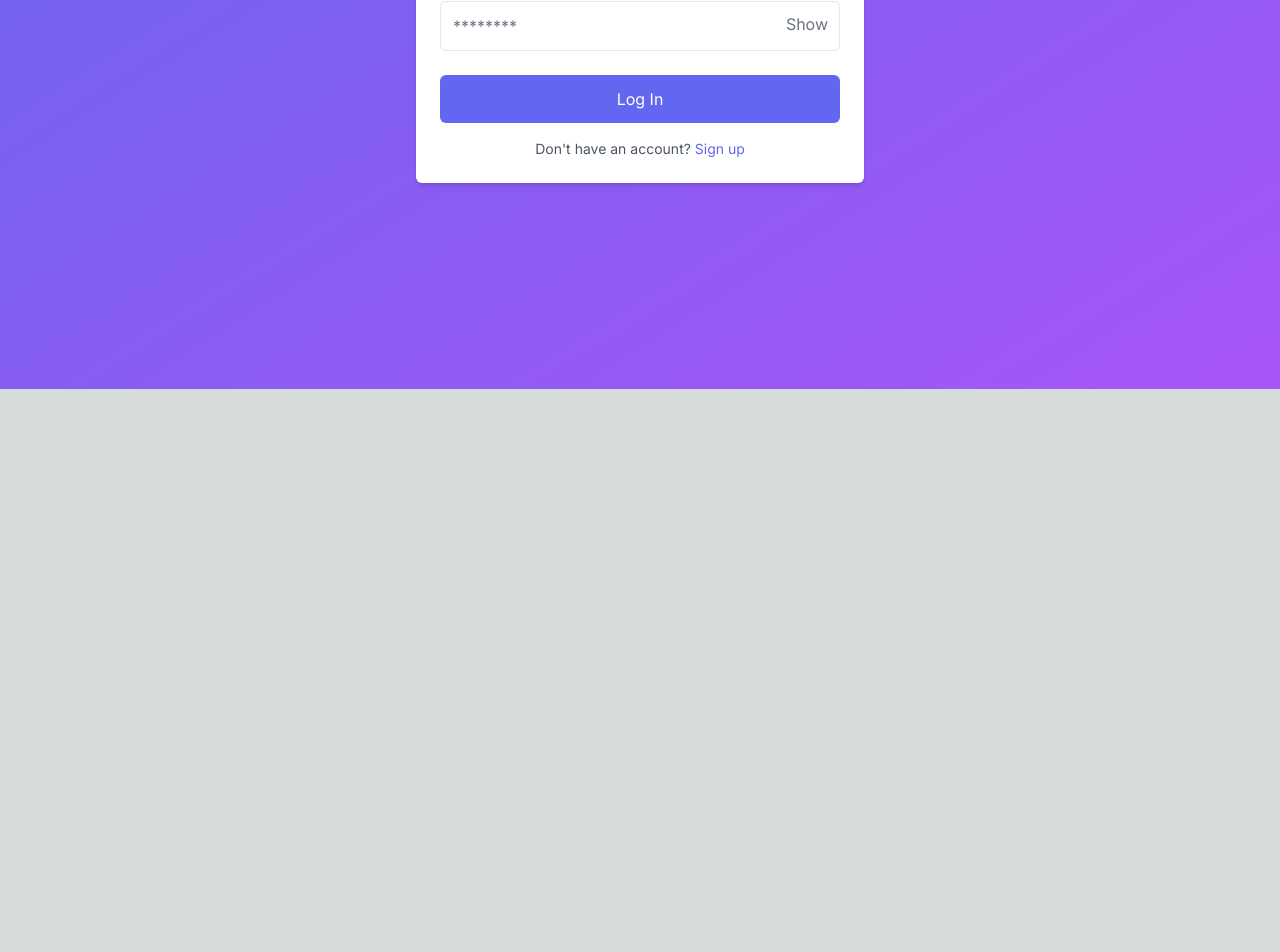
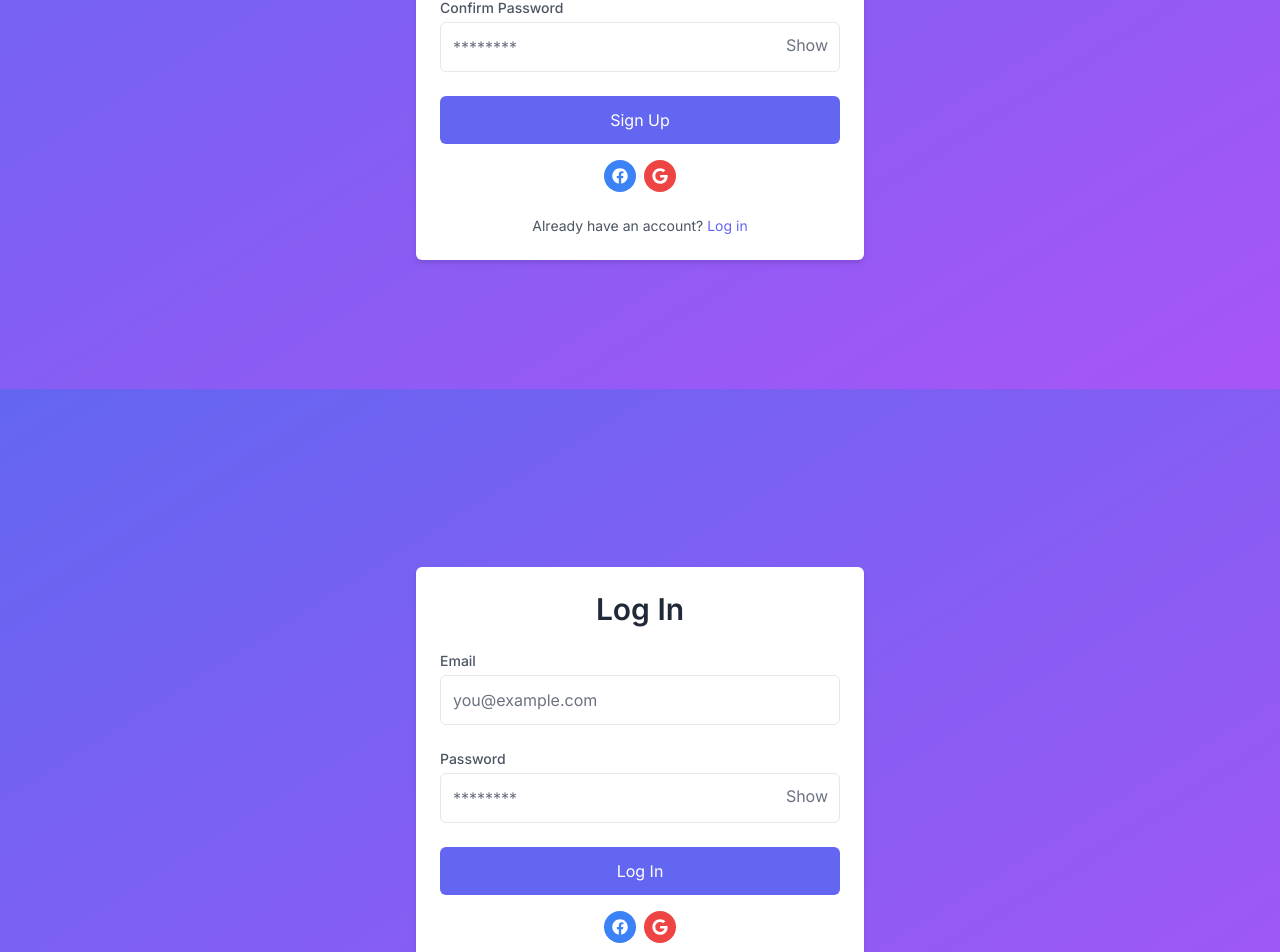
Before and after one commit to walifile/nextjs-nextauth-kit, a Next.js app: page / in a window 1280 px wide. Shown: the part 411-1363 px from the top of the page. Before the commit the page ends 800 px from the top, so only its background shows below. Built offline with nearby package versions, Linux system fonts and the light colour scheme; no server answers.

Commit message:
add social login icons in auth screen

```diff
--- a/package.json
+++ b/package.json
@@ -14,6 +14,7 @@
     "next-auth": "^4.24.5",
     "react": "^18",
     "react-dom": "^18",
+    "react-icons": "^5.0.1",
     "yup": "^1.3.3"
   },
   "devDependencies": {
--- a/src/app/page.js
+++ b/src/app/page.js
@@ -30,6 +30,7 @@ export default function Home() {
           await signIn("google");
         }}
       /> */}
+      <SignUp />
       <SignIn />
     </>
   );
--- a/src/components/SignIn.js
+++ b/src/components/SignIn.js
@@ -3,6 +3,7 @@
 import React, { useState } from "react";
 import { useFormik } from "formik";
 import * as Yup from "yup";
+import { FaFacebook, FaGoogle } from "react-icons/fa";
 
 const Login = () => {
   const [showPassword, setShowPassword] = useState(false);
@@ -99,7 +100,18 @@ const Login = () => {
             Log In
           </button>
         </form>
-        <p className="mt-4 text-sm text-gray-600 text-center">
+        <div className="mt-4 flex flex-col items-center">
+          {/* Social Login Buttons */}
+          <div>
+            <button className="mb-2 mr-2 p-2 bg-blue-500 text-white rounded-full">
+              <FaFacebook />
+            </button>
+            <button className="p-2 bg-red-500 text-white rounded-full">
+              <FaGoogle />
+            </button>
+          </div>
+        </div>
+        <p className="text-sm text-center text-gray-600 mt-4">
           Don't have an account?{" "}
           <a href="#" className="text-indigo-500 hover:underline">
             Sign up
--- a/src/components/SignUp.js
+++ b/src/components/SignUp.js
@@ -3,6 +3,7 @@
 import React, { useState } from "react";
 import { useFormik } from "formik";
 import * as Yup from "yup";
+import { FaFacebook, FaGoogle } from "react-icons/fa";
 
 const SignUp = () => {
   const [showPassword, setShowPassword] = useState(false);
@@ -150,7 +151,18 @@ const SignUp = () => {
             Sign Up
           </button>
         </form>
-        <p className="mt-4 text-sm text-gray-600 text-center">
+        <div className="mt-4 flex flex-col items-center">
+          {/* Social Login Buttons */}
+          <div>
+            <button className="mb-2 mr-2 p-2 bg-blue-500 text-white rounded-full">
+              <FaFacebook />
+            </button>
+            <button className="p-2 bg-red-500 text-white rounded-full">
+              <FaGoogle />
+            </button>
+          </div>
+        </div>
+        <p className="text-sm text-center text-gray-600 mt-4">
           Already have an account?{" "}
           <a href="#" className="text-indigo-500 hover:underline">
             Log in
```
Also changed, not shown: .eslintrc.json, 1 other file (tests, documents, lock files or other folders).
